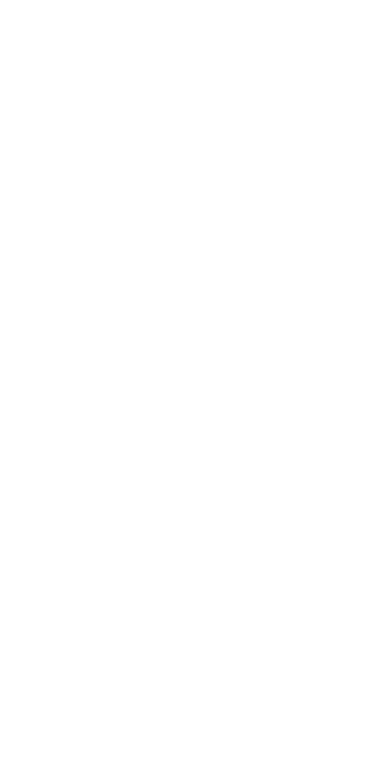
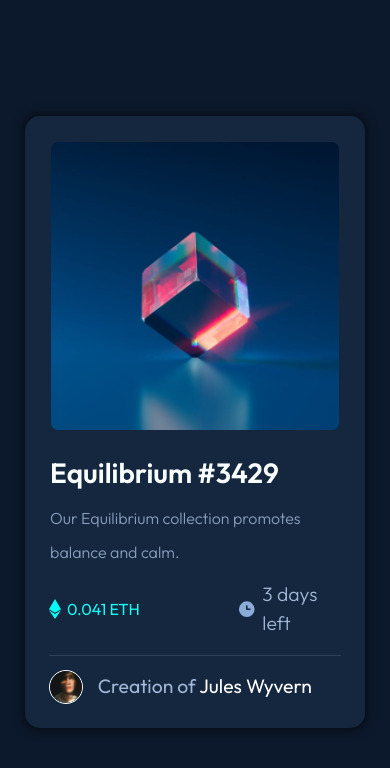
Before and after one commit to Schmelzofen/nft_previewcard, a website: page index.html in a window 390 px wide. Drawn offline with Linux system fonts and the light colour scheme.

Commit message:
mobile width

```diff
--- a/assets/css/style.css
+++ b/assets/css/style.css
@@ -1,3 +1,5 @@
+@import url('https://fonts.googleapis.com/css2?family=Outfit:wght@300;400;600&display=swap');
+
 /* Box sizing rules */
 *,
 *::before,
@@ -60,8 +62,9 @@ select {
 /* Remove all animations and transitions for people that prefer not to see them */
 @media (prefers-reduced-motion: reduce) {
   html:focus-within {
-   scroll-behavior: auto;
+    scroll-behavior: auto;
   }
+
   *,
   *::before,
   *::after {
@@ -71,3 +74,130 @@ select {
     scroll-behavior: auto !important;
   }
 }
+
+/* ff Outfit
+## Colors
+
+### Primary
+
+- Soft blue: hsl(215, 51%, 70%)
+- Cyan: hsl(178, 100%, 50%)
+
+### Neutral
+
+- Very dark blue (main BG): hsl(217, 54%, 11%)
+- Very dark blue (card BG): hsl(216, 50%, 16%)
+- Very dark blue (line): hsl(215, 32%, 27%)
+- White: hsl(0, 0%, 100%)
+*/
+
+main {
+  background: #0c192c;
+  font-family: Outfit;
+  height: 100vh;
+  display: flex;
+  align-items: center;
+}
+
+main section {
+  background: rgba(21, 39, 63, 255);
+  padding: 6.5% 0 0 0;
+  margin: 0% 6.5% 0;
+  border-radius: 15px;
+  box-shadow: 0 0 10px 3px rgba(0, 0, 0, .5);
+}
+
+main section>img {
+  width: 85%;
+  margin: 0% auto 0%;
+  border-radius: 7px;
+}
+
+main section>h1 {
+  padding: 1% 0 0 0;
+  margin: 5.5% 5% 0 7.3%;
+  font-size: 3.3vh;
+  color: #faffff;
+}
+
+main section>p {
+  margin: 2.5% 5% 0 7.3%;
+  font-weight: lighter;
+  line-height: 4vh;
+  padding: 0 0 5% 0;
+}
+
+h1 {
+  color: white;
+}
+
+p {
+  color: #8a9fbe;
+}
+
+.flex {
+  display: flex;
+  justify-content: space-between;
+  border-bottom: 1px solid #2e4058;
+  width: 86%;
+  margin: -2% auto 3%;
+  padding: 0 0 5% 0;
+}
+
+.upperLeft {
+  color: #14faf2;
+  display: flex;
+  align-items: center;
+  width: 100%;
+}
+
+.upperRight {
+  color: #a0b7d7;
+  display: flex;
+  align-items: center;
+  width: 55%;
+}
+
+.upperLeft img,
+.upperRight img {
+  height: 20px;
+}
+
+.upperLeft img {
+  padding: 0 3% 0 0;
+  margin: 0 0% 0 0%;
+}
+
+.upperRight img {
+  margin-right: 5px;
+}
+
+.upperRight span {
+  padding: 0 0 0 0%;
+  font-weight: lighter;
+  font-size: 2.3vh;
+}
+
+.lowerBlock {
+  color: #a0b7d7;
+  display: flex;
+  align-items: center;
+  padding: 0 0 7% 0;
+  margin: 4% 0 0 0;
+}
+
+.lowerBlock span {
+  font-size: 2.3vh;
+}
+
+.lowerBlock a {
+  text-decoration: none;
+  color: white;
+}
+
+.lowerBlock img {
+  width: 34px;
+  border: 1px solid white;
+  border-radius: 50%;
+  margin: 0 4.3% 0 7%;
+}
--- a/index.html
+++ b/index.html
@@ -4,11 +4,32 @@
     <meta charset="UTF-8" />
     <meta http-equiv="X-UA-Compatible" content="IE=edge" />
     <meta name="viewport" content="width=device-width, initial-scale=1.0" />
-    <title>Document</title>
+    <title>NFT Preview Card</title>
     <link rel="stylesheet" href="./assets/css/style.css" />
+    <link rel="shortcut icon" href="./favicon-32x32.png" type="image/x-icon">
   </head>
   <body>
-    <main></main>
+    <main>
+      <section>
+        <img src="./assets/img/image-equilibrium.jpg" alt="heroimg">
+        <h1>Equilibrium #3429</h1>
+        <p>Our Equilibrium collection promotes balance and calm.</p>
+        <div class="flex">
+          <div class="upperLeft">
+            <img src="./assets/img/icon-ethereum.svg" alt="ethereumlogo">
+            <span>0.041 ETH</span>
+          </div>
+          <div class="upperRight">
+            <img src="./assets/img/icon-clock.svg" alt="clock">
+            <span>3 days left</span>
+          </div>
+        </div>
+        <div class="lowerBlock">
+          <img src="./assets/img/image-avatar.png" alt="avatar">
+          <span>Creation of <a href="#">Jules Wyvern</a></span>
+        </div>
+      </section>
+    </main>
     <script src="./assets/js/main.js"></script>
   </body>
 </html>
```
